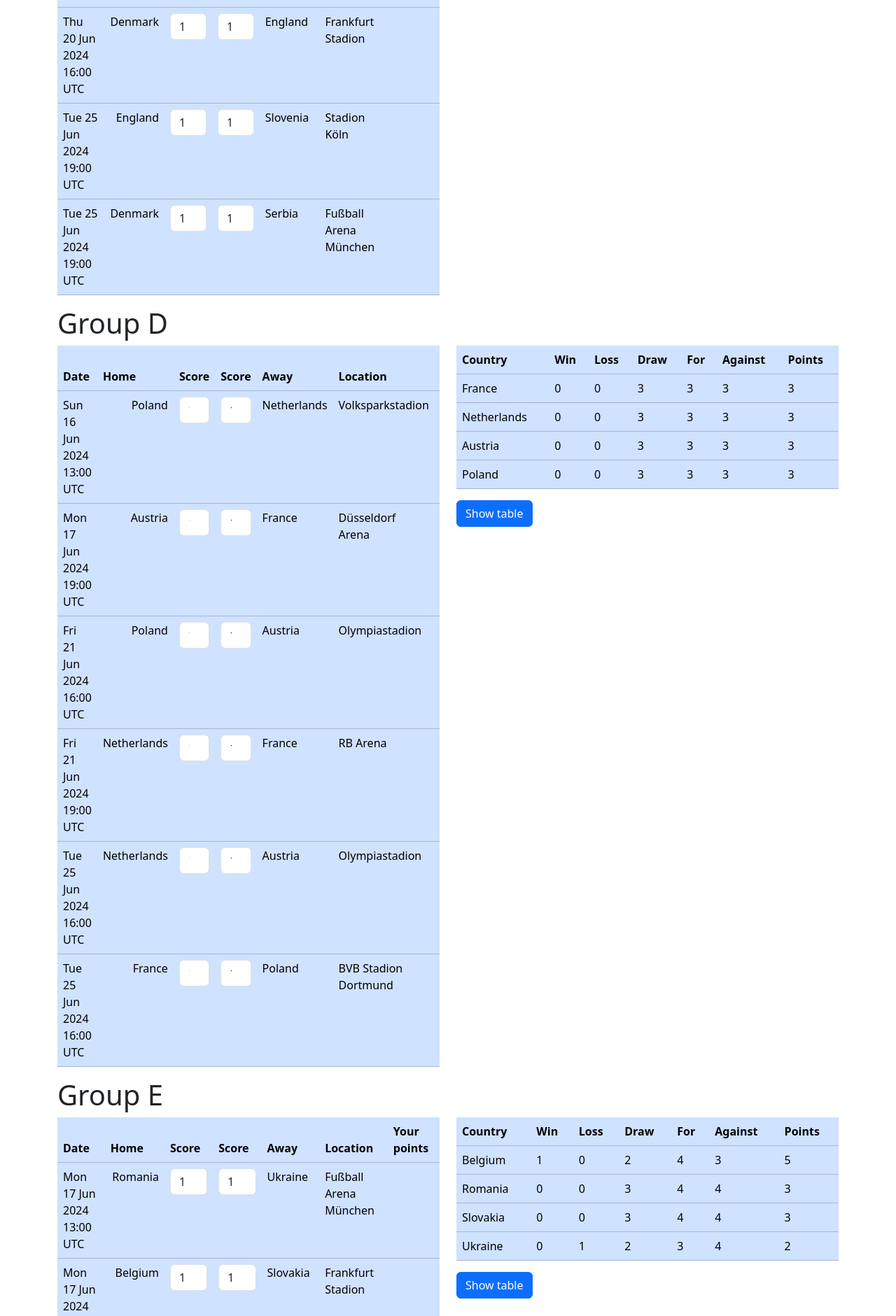
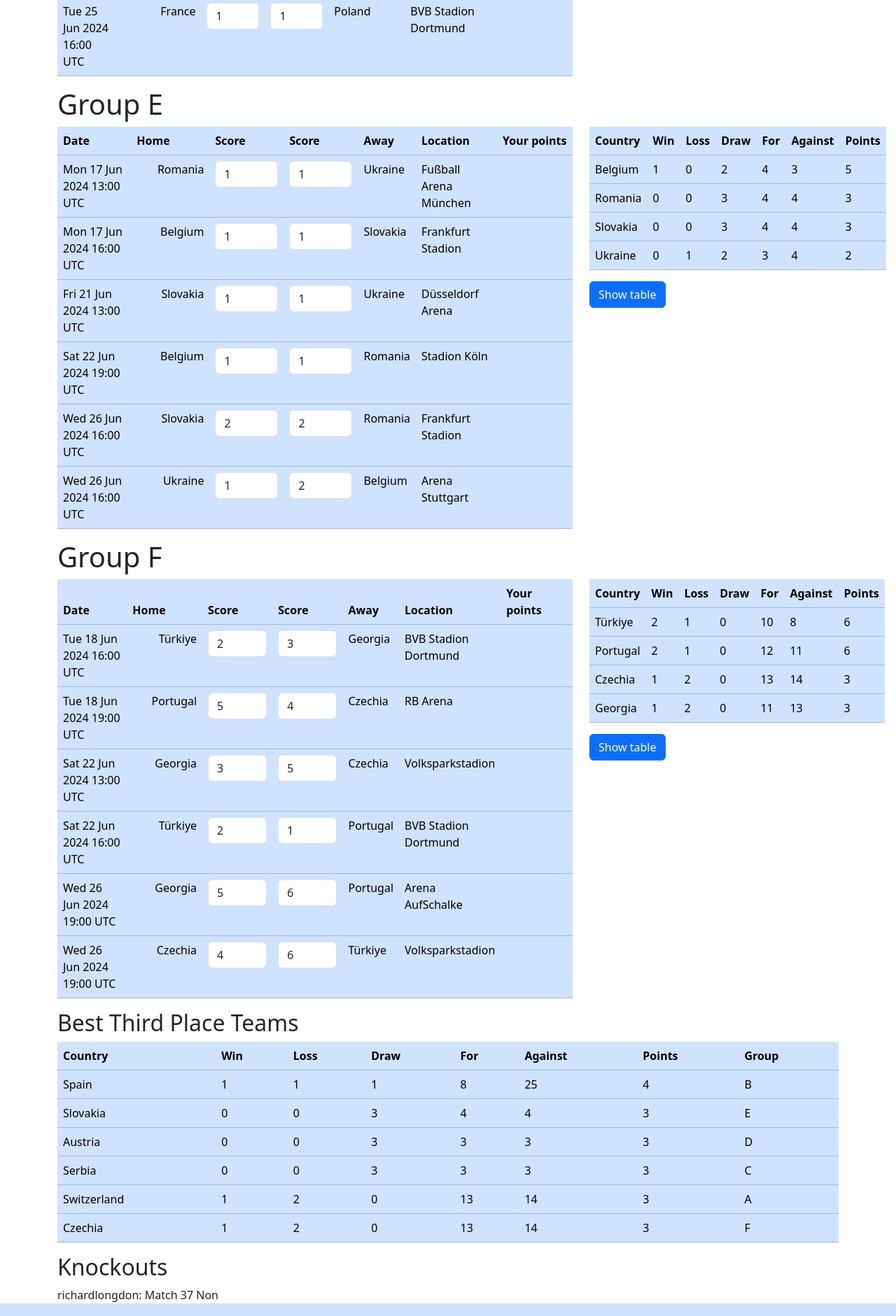
Before and after one commit to rgl1892/euro_predictor, a Django app: page /group_entry in a window 1280 px wide. Shown: the part 2759-4640 px from the top of the page at 70% size. Run offline with Django 5.2, Linux system fonts and the light colour scheme; a user stored in the database is signed in; data comes from the database, SQL or seed files in the repository; both versions use the stored data as it was after the commit.

Commit message:
group stage finished, on to finals

```diff
--- a/predictor/templates/predictor/prediction/prediction.html
+++ b/predictor/templates/predictor/prediction/prediction.html
@@ -10,7 +10,7 @@
         {% for group in grouped %}
         <div class="row">
         <h1>{{group.0.0.match_choice.group}}</h1>
-        <div class="col-6">
+        <div class="col-8">
         <div
         class="table-responsive"
     >
@@ -47,7 +47,7 @@
     </table>
 </div>
 </div>
-<div class="col-6">
+<div class="col-4">
     <table
     class="table table-primary"
     >
@@ -105,6 +105,7 @@
             <th scope="col">For</th>
             <th scope="col">Against</th>
             <th scope="col">Points</th>
+            <th scope="col">Group</th>
             </tr>
         </thead>
         <tbody>
@@ -117,6 +118,7 @@
                 <td>{{row.goals_for}}</td>
                 <td>{{row.goals_against}}</td>
                 <td>{{row.points}}</td>
+                <td>{{row.group}}</td>
             </tr>
             {% endfor %}
 
@@ -125,6 +127,14 @@
 </div>
 </div>
 
+<div class="row">
+    <h2>Knockouts</h2>
+    <div class="col">
+        {{now_preds.1}}
+    </div>
+</div>
+
+
 </div>
 
 {% endblock content %}
--- a/predictor/views.py
+++ b/predictor/views.py
@@ -117,11 +117,17 @@ def get_group_tables(request):
 
     stuff = [sorted(row,key = lambda x: x['ranking'],reverse=True) for row in grouped_tour]
     third_teams = [row[2] for row in stuff]
+    third_groups = []
+
     best_thirds = sorted(third_teams ,key= lambda x: x['ranking'],reverse=True)
+    for x in best_thirds[:4]:
+        third_groups.append(x['group'])
+
     context = {
             'grouped':grouped,
             'stuff':stuff,
-            'best_thirds': best_thirds
+            'best_thirds': best_thirds,
+            'third_groups':third_groups,
         }
     return context
 
@@ -132,6 +138,8 @@ class PredictionView(View):
 
     def get(self, request):
         context = get_group_tables(request)
+        now_preds = Prediction.objects.filter(user=request.user,match_choice__stage='Finals')
+        context['now_preds'] = now_preds
         return render(request,self.template_name,context)
 
     def post(self, request):
@@ -143,6 +151,49 @@ class PredictionView(View):
                     Prediction.objects.filter(match_choice=x,user=request.user).update(score=None)
         context = get_group_tables(request)
         pred = Prediction.objects.filter(user=request.user).exclude(score__isnull=True).exclude(match_choice__group__letter__isnull=True)
+        third_groups = sorted(context['third_groups'])
+        print(third_groups)
+        options = {
+        "['A', 'B', 'C', 'D']":[1,4,2,3],
+        "['A', 'B', 'C', 'E']":[1,5,2,3],
+        "['A', 'B', 'C', 'F']":[1,6,2,3],
+        "['A', 'B', 'D', 'E']":[4,5,1,2],
+        "['A', 'B', 'D', 'F']":[4,6,1,2],
+        "['A', 'B', 'E', 'F']":[5,6,2,1],
+        "['A', 'C', 'D', 'E']":[5,4,3,1],
+        "['A', 'C', 'D', 'F']":[6,4,3,1],
+        "['A', 'C', 'E', 'F']":[5,6,3,1],
+        "['A', 'D', 'E', 'F']":[5,6,4,1],
+        "['B', 'C', 'D', 'E']":[5,4,2,3],
+        "['B', 'C', 'D', 'F']":[6,4,3,2],
+        "['B', 'C', 'E', 'F']":[6,5,3,2],
+        "['B', 'D', 'E', 'F']":[6,5,4,2],
+        "['C', 'D', 'E', 'F']":[6,5,4,3],
+        }
+
+        third_teams = options[f'{third_groups}']
+
+
+
         if len(pred) == 72:
-            Prediction.objects.filter(user=request.user,match_choice__match_number=37)
+            Prediction.objects.filter(user=request.user,match_choice__match_number=37,match_choice__home_away='Home').update(country=context['stuff'][0][0]['country'])
+            Prediction.objects.filter(user=request.user,match_choice__match_number=37,match_choice__home_away='Away').update(country=context['stuff'][2][1]['country'])
+            Prediction.objects.filter(user=request.user,match_choice__match_number=38,match_choice__home_away='Home').update(country=context['stuff'][0][1]['country'])
+            Prediction.objects.filter(user=request.user,match_choice__match_number=38,match_choice__home_away='Away').update(country=context['stuff'][1][1]['country'])
+            Prediction.objects.filter(user=request.user,match_choice__match_number=39,match_choice__home_away='Home').update(country=context['stuff'][1][0]['country'])
+            Prediction.objects.filter(user=request.user,match_choice__match_number=39,match_choice__home_away='Away').update(country=context['stuff'][third_teams[0]-1][2]['country'])
+            Prediction.objects.filter(user=request.user,match_choice__match_number=40,match_choice__home_away='Home').update(country=context['stuff'][2][0]['country'])
+            Prediction.objects.filter(user=request.user,match_choice__match_number=40,match_choice__home_away='Away').update(country=context['stuff'][third_teams[1]-1][2]['country'])
+            Prediction.objects.filter(user=request.user,match_choice__match_number=41,match_choice__home_away='Home').update(country=context['stuff'][5][0]['country'])
+            Prediction.objects.filter(user=request.user,match_choice__match_number=41,match_choice__home_away='Away').update(country=context['stuff'][third_teams[2]-1][2]['country'])
+            Prediction.objects.filter(user=request.user,match_choice__match_number=42,match_choice__home_away='Home').update(country=context['stuff'][3][1]['country'])
+            Prediction.objects.filter(user=request.user,match_choice__match_number=42,match_choice__home_away='Away').update(country=context['stuff'][4][1]['country'])
+            Prediction.objects.filter(user=request.user,match_choice__match_number=43,match_choice__home_away='Home').update(country=context['stuff'][4][0]['country'])
+            Prediction.objects.filter(user=request.user,match_choice__match_number=43,match_choice__home_away='Away').update(country=context['stuff'][third_teams[3]-1][2]['country'])
+            Prediction.objects.filter(user=request.user,match_choice__match_number=44,match_choice__home_away='Home').update(country=context['stuff'][3][0]['country'])
+            Prediction.objects.filter(user=request.user,match_choice__match_number=44,match_choice__home_away='Away').update(country=context['stuff'][5][1]['country'])
+
+        now_preds = Prediction.objects.filter(user=request.user,match_choice__stage='Finals')
+        context['now_preds'] = now_preds
+
         return render(request,self.template_name,context)
```
Also changed, not shown: db.sqlite3.
